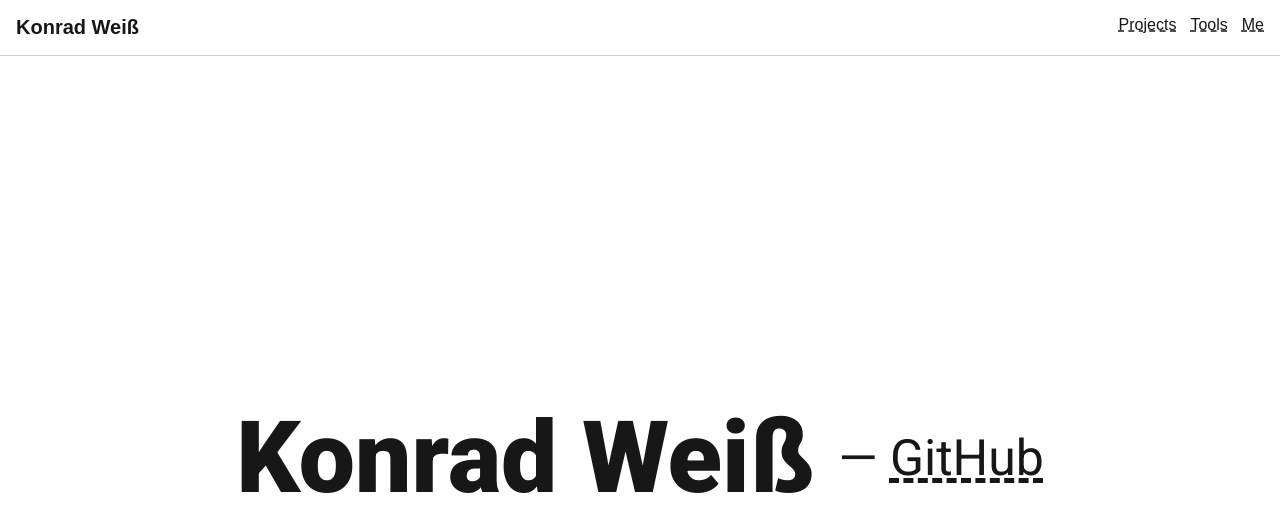
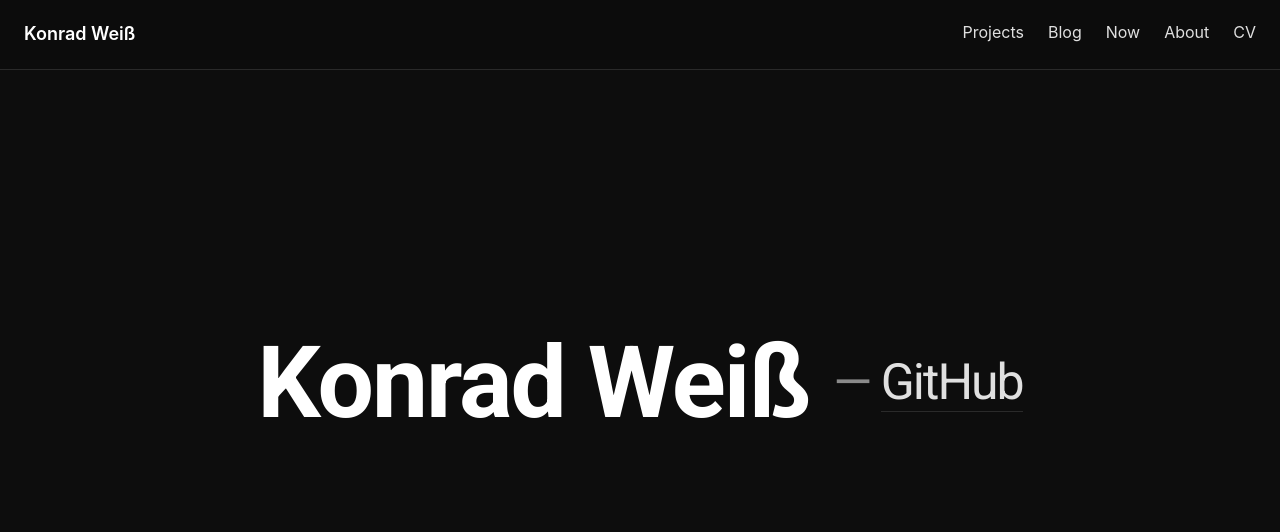
Before and after one commit to konrad2002/konrad2002.de, a Next.js app: page / in a window 1280 px wide. Shown: the top 532 px of the page. Built offline with nearby package versions, Linux system fonts and the light colour scheme.

Commit message:
page setup

```diff
--- a/src/app/globals.css
+++ b/src/app/globals.css
@@ -1,13 +1,10 @@
 :root {
-  --background: #ffffff;
-  --foreground: #171717;
-}
-
-@media (prefers-color-scheme: dark) {
-  :root {
-    --background: #0a0a0a;
-    --foreground: #ededed;
-  }
+  --background: #0d0d0d;
+  --foreground: #e0e0e0;
+  --border: #2a2a2a;
+  --accent: #ffffff;
+  --secondary: #8a8a8a;
+  --hover: #1a1a1a;
 }
 
 html,
@@ -19,9 +16,10 @@
 body {
   color: var(--foreground);
   background: var(--background);
-  font-family: Arial, Helvetica, sans-serif;
+  font-family: -apple-system, BlinkMacSystemFont, 'Segoe UI', 'Roboto', 'Oxygen', 'Ubuntu', 'Cantarell', sans-serif;
   -webkit-font-smoothing: antialiased;
   -moz-osx-font-smoothing: grayscale;
+  line-height: 1.6;
 }
 
 * {
@@ -31,18 +29,22 @@
 }
 
 a {
-  color: inherit;
-  text-decoration-style: dashed;
-  transition: 0.2s;
+  color: var(--foreground);
+  text-decoration: none;
+  border-bottom: 1px solid var(--border);
+  transition: border-color 0.2s ease;
 }
 
 a:hover {
-  text-decoration: underline;
-  filter: brightness(0.7);
+  border-bottom-color: var(--accent);
 }
 
-@media (prefers-color-scheme: dark) {
-  html {
-    color-scheme: dark;
-  }
+h1, h2, h3, h4, h5, h6 {
+  color: var(--accent);
+  font-weight: 600;
+  line-height: 1.2;
 }
+
+html {
+  color-scheme: dark;
+}
--- a/src/app/header/header.module.css
+++ b/src/app/header/header.module.css
@@ -1,17 +1,28 @@
 .header {
-    border-bottom: 1px solid lightgray;
-    padding: 16px;
+    border-bottom: 1px solid var(--border);
+    padding: 20px 24px;
     position: fixed;
     top: 0;
     left: 0;
     width: 100%;
+    background: var(--background);
+    z-index: 1000;
+    backdrop-filter: blur(10px);
+    background: rgba(13, 13, 13, 0.9);
 }
 
 .headerTitle {
     display: inline-block;
-    font-weight: bold;
-    font-size: 20px;
-    width: 130px;
+    font-weight: 600;
+    font-size: 18px;
+    text-decoration: none;
+    color: var(--accent);
+    border-bottom: none;
+    transition: color 0.2s ease;
+}
+
+.headerTitle:hover {
+    color: var(--secondary);
 }
 
 .headerLinks {
@@ -21,5 +32,15 @@
 
 .headerLink {
     display: inline-block;
-    margin-left: 14px;
+    margin-left: 24px;
+    text-decoration: none;
+    color: var(--foreground);
+    border-bottom: 1px solid transparent;
+    transition: border-color 0.2s ease, color 0.2s ease;
+    padding-bottom: 2px;
 }
+
+.headerLink:hover {
+    border-bottom-color: var(--accent);
+    color: var(--accent);
+}
--- a/src/app/header/header.tsx
+++ b/src/app/header/header.tsx
@@ -1,14 +1,17 @@
 import styles from "./header.module.css";
+import Link from "next/link";
 
 export default function Header() {
     return (
         <header className={styles.header}>
-            <span className={styles.headerTitle}>Konrad Weiß</span>
-            <div className={styles.headerLinks}>
-                <a className={styles.headerLink} href={'/projects'}>Projects</a>
-                <a className={styles.headerLink} href={'/tools'}>Tools</a>
-                <a className={styles.headerLink} href={'/me'}>Me</a>
-            </div>
+            <Link href="/" className={styles.headerTitle}>Konrad Weiß</Link>
+            <nav className={styles.headerLinks}>
+                <Link className={styles.headerLink} href="/projects">Projects</Link>
+                <Link className={styles.headerLink} href="/blog">Blog</Link>
+                <Link className={styles.headerLink} href="/now">Now</Link>
+                <Link className={styles.headerLink} href="/me">About</Link>
+                <Link className={styles.headerLink} href="/cv">CV</Link>
+            </nav>
         </header>
     )
 }
--- a/src/app/layout.tsx
+++ b/src/app/layout.tsx
@@ -8,8 +8,8 @@
 });
 
 export const metadata: Metadata = {
-  title: "Create Next App",
-  description: "Generated by create next app",
+  title: "Konrad Weiß - Software Developer",
+  description: "Portfolio of Konrad Weiß (konrad2002) - CS Master student and software developer",
 };
 
 export default function RootLayout({
--- a/src/app/page.module.css
+++ b/src/app/page.module.css
@@ -1,26 +1,19 @@
 .page {
-  --gray-rgb: 0, 0, 0;
-  --gray-alpha-200: rgba(var(--gray-rgb), 0.08);
-  --gray-alpha-100: rgba(var(--gray-rgb), 0.05);
-
-  --button-primary-hover: #383838;
-  --button-secondary-hover: #f2f2f2;
-
   display: block;
   align-items: center;
   justify-items: center;
   min-height: 100svh;
-  padding: 80px;
-  gap: 64px;
+  padding: 80px 40px 40px;
   font-family: var(--font-roboto);
 }
 
 .mainTitle {
-  line-height: 1;
-  color: var(--foreground);
-  margin-top: calc(50vh - 80px);
-  font-weight: 1000;
-  font-size: 100px;
+  line-height: 1.1;
+  color: var(--accent);
+  margin-top: calc(40vh - 80px);
+  font-weight: 700;
+  font-size: clamp(40px, 8vw, 100px);
+  letter-spacing: -0.02em;
 }
 
 .personLabel {
@@ -30,8 +23,20 @@
 }
 
 .titleContent {
-  font-size: 50px;
+  font-size: clamp(24px, 4vw, 50px);
   font-weight: 400;
   vertical-align: middle;
   display: inline-block;
+  color: var(--secondary);
 }
+
+.titleContent a {
+  color: var(--foreground);
+  border-bottom: 1px solid var(--border);
+  transition: all 0.2s ease;
+}
+
+.titleContent a:hover {
+  color: var(--accent);
+  border-bottom-color: var(--accent);
+}
```
